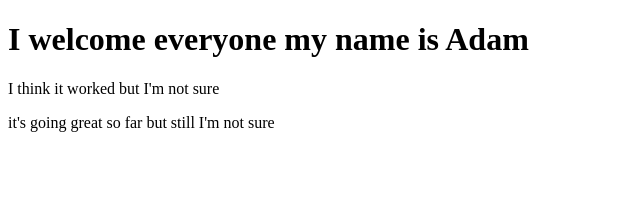
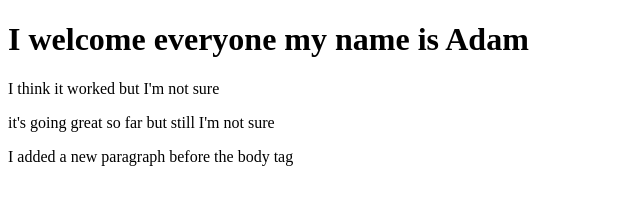
Before and after one commit to AdamMartyn/learning-git-2, a plain HTML site: page index-git-2.html in a window 1280 px wide. Shown: the whole page, without its empty margins (0-640 px from the left). Drawn offline with nearby package versions, Linux system fonts and the light colour scheme; files that its build step writes are made by us from their sources.

Commit message:
Add next paragraph

```diff
--- a/index-git-2.html
+++ b/index-git-2.html
@@ -10,5 +10,6 @@
 	<h1>I welcome everyone my name is Adam </h1>
 	<p>I think it worked but I'm not sure</p>
 	<p>it's going great so far but still I'm not sure</p>
+	<p>I added a new paragraph before the body tag</p>
 </body>
 </html>
```
